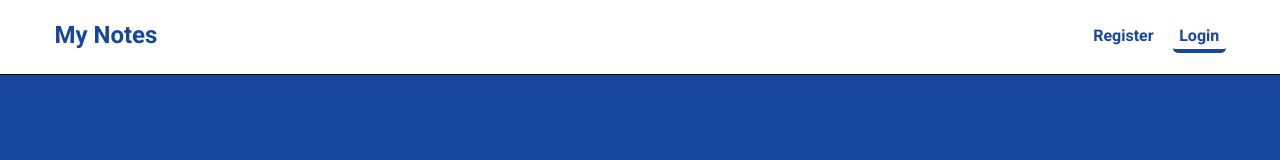
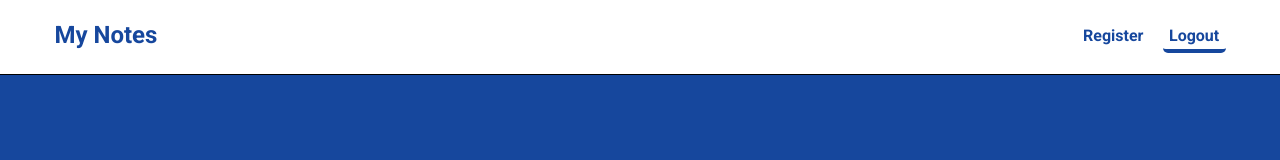
Before and after one commit to fabiopenha/MyNotes, a React (Create React App) app: page /login in a window 1280 px wide. Shown: the top 160 px of the page. Built offline with nearby package versions, Linux system fonts and the light colour scheme.

Commit message:
resolvendo problemas da navbar: botão logout não renderiza ao realizar o login sem dar reload na tela

```diff
--- a/src/components/navbar/index.js
+++ b/src/components/navbar/index.js
@@ -1,7 +1,31 @@
-import { Link } from "react-router-dom";
+import { Link, useNavigate } from "react-router-dom";
 import styles from './Navbar.module.css';
+import { useState, useEffect } from "react";
+import UserService from "../../services/users";
 
-const Navbar = () => (
+const Navbar = () => {
+    const [user, setUser] = useState(async () => {
+        await localStorage.getItem('token')
+    })
+    const [token, setToken] = useState(true)
+    const navigate = useNavigate()
+
+    useEffect(() => {
+        console.log('renderizei')
+        if(token === false)
+            setUser('')
+
+    }, [setUser, token])
+
+    const logOut = async () => {
+           await UserService.logout();
+           setUser('')
+           setToken(false)
+           navigate('/')
+         }
+
+    return (
+    <>
         <nav className={styles.navbar}>
             <div className={styles.navbar_logo}>
                 <Link to='/'><h2>My Notes</h2></Link>
@@ -11,10 +35,16 @@ const Navbar = () => (
                     <Link to='/register'>Register</Link>
                 </li>
                 <li>
-                <Link to='/login' className={styles.btn_login}>Login</Link>
+                    {user?
+                        (<a onClick={e => logOut()} className={styles.btn_login}>
+                            Logout
+                           </a>)
+                    : <Link to='/login' className={styles.btn_login}>Login</Link>}
                 </li>
             </ul>
         </nav>
+    </>
  )
+}
 
 export default Navbar;
--- a/src/components/routes/PrivateRouter/index.js
+++ b/src/components/routes/PrivateRouter/index.js
@@ -1,9 +1,9 @@
 import { Navigate } from 'react-router-dom'
 
 const PrivateRouter = ({children}) => {
-    const auth = false;
+    const user = localStorage.getItem('user');
 
-    return auth ? children : <Navigate to='/login' />
+    return user ? children : <Navigate to='/login' />
 }
 
 export default PrivateRouter;
--- a/src/components/routes/index.js
+++ b/src/components/routes/index.js
@@ -7,7 +7,9 @@ import Login from '../pages/login';
 import Notes from '../pages/notes';
 import PrivateRouter from "./PrivateRouter";
 
+
 const RouterBrowser = () => {
+
     return (
 
     <BrowserRouter>
--- a/src/services/users.js
+++ b/src/services/users.js
@@ -7,6 +7,10 @@ const UserService = {
         localStorage.setItem('user', JSON.stringify(response.data.user))
         localStorage.setItem('token', response.data.token);
     },
+    logout: () => {
+           localStorage.removeItem('user', null);
+           localStorage.removeItem('token', null);
+         }
 }
 
 export default UserService;
```
Lines whose indentation alone changed are shown as unchanged.
